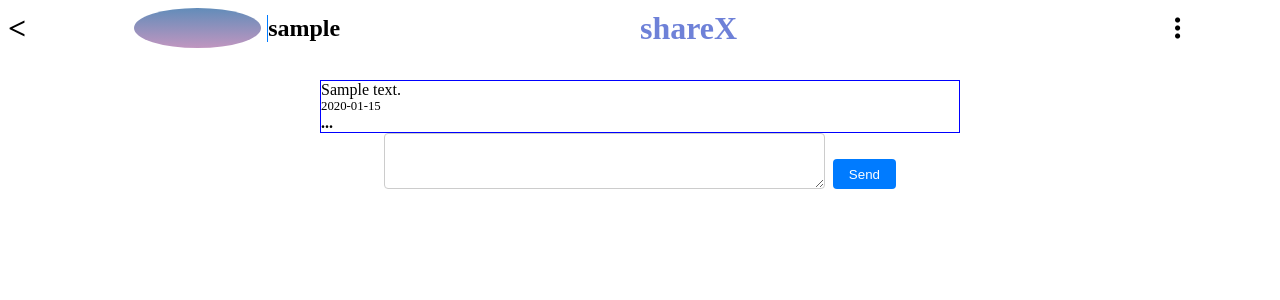
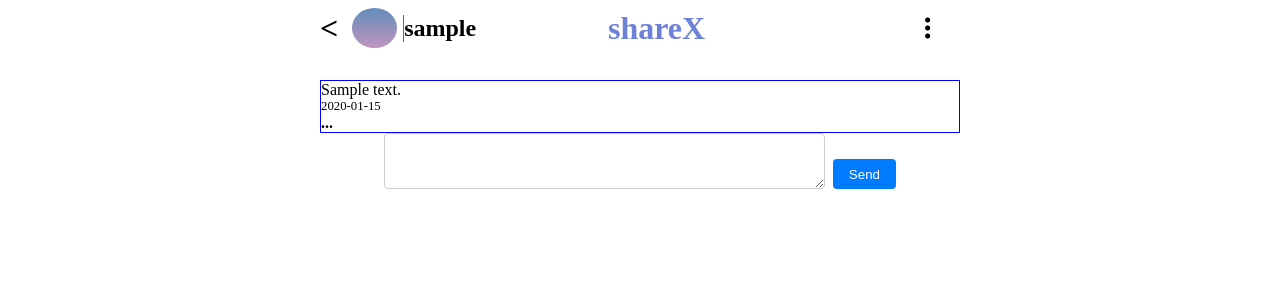
Before and after one commit to timiwritescode/shareX, a Flask app: page /chat in a window 1280 px wide. Shown: the top 300 px of the page. Run offline with Flask 3, Linux system fonts and the light colour scheme; a user stored in the database is signed in; tables that the repository leaves empty hold one stand-in row (values such as "Sample post").

Commit message:
Add media queries for chat.html

```diff
--- a/shareX/static/css/chat.css
+++ b/shareX/static/css/chat.css
@@ -49,9 +49,11 @@
 
 }
 
-div.username-container > h4 {
-    display: inline;
-}
+
+
+/*------------------------------------------------------------------
+--------------------------------------------------------------------
+-------------------------------------------------------------------*/
 
 .chat-message {
     border: 1px solid blue;
@@ -105,11 +107,6 @@ textarea {
     overflow-y: hidden;
 }
 
-@media screen and (min-width: 700px) {
-    textarea {
-        width: 40%;
-    }
-}
 
 .input-area > #chat-form > button {
     padding: 8px 16px;
@@ -124,3 +121,24 @@ textarea {
 button:hover {
     background-color: #0056b3;
 }
+
+/*----------------------------------------
+--------------Media Queries --------------
+------------------------------------------*/
+@media screen and (min-width: 700px) {
+    textarea {
+        width: 40%;
+    }
+}
+
+@media screen and (min-width: 700px) {
+    #chat-header {
+        width: 50vw;
+        margin: auto;
+        margin-bottom: 2rem;
+        display: grid;
+        grid-template-columns: 5% 7% 33% 45% 10%;
+    }
+
+
+}
```
